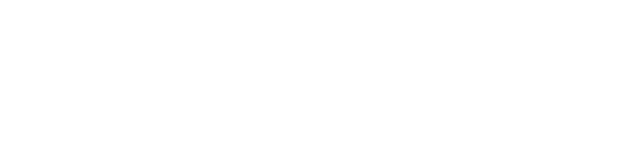
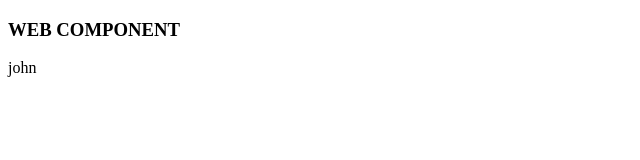
Before and after one commit to anonymousdomain/web-component, a plain HTML site: page index.html in a window 1280 px wide. Shown: the whole page, without its empty margins (0-640 px from the left). Drawn offline with Linux system fonts and the light colour scheme.

Commit message:
extends html elements and integrate custom element with the class

```diff
--- a/index.html
+++ b/index.html
@@ -7,6 +7,10 @@
     <title>Web-component</title>
 </head>
 <body>
+    <div>
+<h3>WEB COMPONENT</h3>
+    </div>
     <user-card></user-card>
+    <script src="user-card.js"></script>
 </body>
 </html>
--- a/user-card.js
+++ b/user-card.js
@@ -1,3 +1,8 @@
-class UserCard{
+class UserCard extends HTMLElement{
+    constructor(){
+        super();
+        this.innerHTML=`john `
+    }
+}
 
-}
+window.customElements.define('user-card',UserCard);
```
